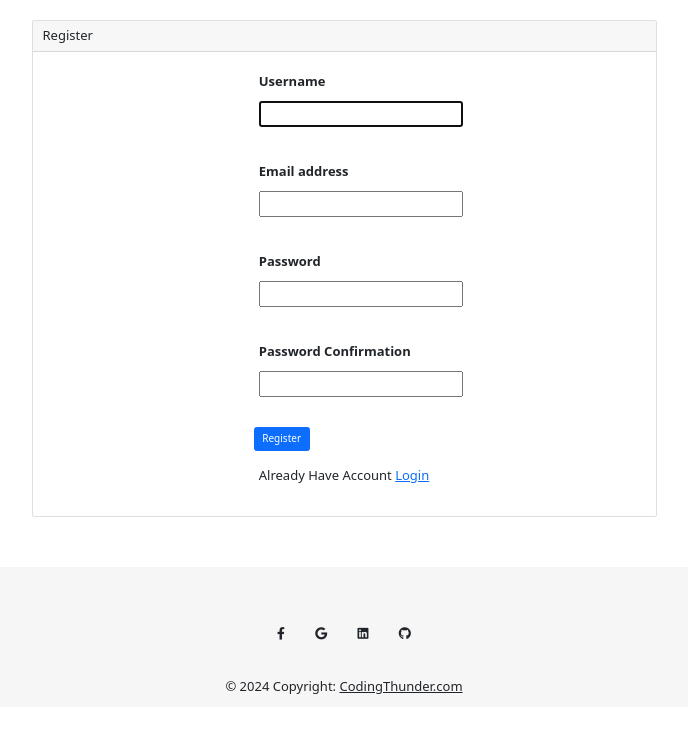
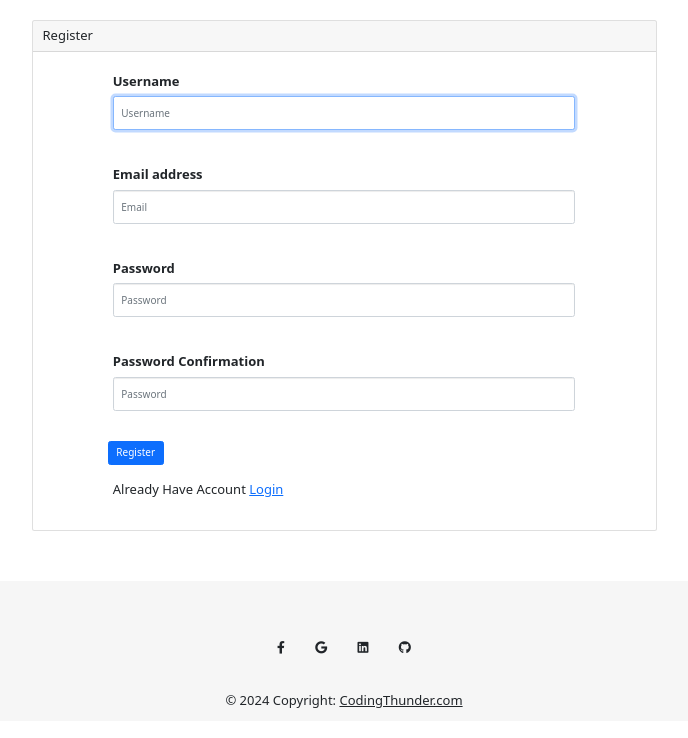
Before and after one commit to GodseGanesh/Django_Blog, a Django app: page /register/ in a window 1280 px wide. Shown: the part 62-800 px from the top of the page, without its empty margins (296-984 px from the left). Run offline with Django 3.2, Linux system fonts and the light colour scheme; some libraries are stand-ins or nearby versions; some web fonts are replaced.

Commit message:
register page changed

```diff
--- a/myblog/forms.py
+++ b/myblog/forms.py
@@ -4,6 +4,29 @@ from django import forms
 from .models import *
 
 class CreateUserForm(UserCreationForm):
+    username = forms.CharField( widget=forms.TextInput(attrs={
+        "class": "form-control",
+        "type": "text",
+        "placeholder": "Username",
+    }) )
+
+    email = forms.CharField(widget=forms.TextInput(attrs={
+        "class": "form-control",
+        "type": "email",
+        "placeholder": "Email"
+    }))
+
+    password1 = forms.CharField(widget=forms.TextInput(attrs={
+        "class": "form-control",
+        "type": "password",
+        "placeholder": "Password"
+    }))
+
+    password2 = forms.CharField(widget=forms.TextInput(attrs={
+        "class": "form-control",
+        "type": "password",
+        "placeholder": "Password"
+    }))
     class Meta:
         model=User
         fields=['username','email','password1','password2']
--- a/templates/register.html
+++ b/templates/register.html
@@ -30,24 +30,25 @@
       <div class="card-header " ><div class="text-left">Register</div></div>
       <div class="card-body d-flex flex-column align-items-center " style="overflow: hidden;">
          <!-- <div class="container" style="width: 80%;"> -->
+         <div style="width: 80%;">
          <form method="POST" >
             {% csrf_token %}
 
             <div class="form-group">
                <label for="formGroupExampleInput">Username</label>
-               <div class="input" >{{ form.username }}</div>
+               <div>{{ form.username }}</div>
             </div>
             <div class="form-group">
                <label for="exampleInputEmail1">Email address</label>
-               <div class="input" >{{ form.email }}</div>
+               <div >{{ form.email }}</div>
             </div>
             <div class="form-group">
                <label for="exampleInputPassword1">Password</label>
-               <div class="input" >{{ form.password1 }}</div>
+               <div >{{ form.password1 }}</div>
             </div>
             <div class="form-group">
                <label for="exampleInputPassword1">Password Confirmation</label>
-               <div class="input" >{{ form.password2 }}</div>
+               <div >{{ form.password2 }}</div>
             </div>
             <div>
                {% for message in messages %}
@@ -59,7 +60,8 @@
                <p id="login">Already Have Account <a href="{% url 'login' %}">Login</a></p>
             </div>
          </form>
-      <!-- </div> -->
+      </div>
+
       </div>
    </div>
 </div>
```
